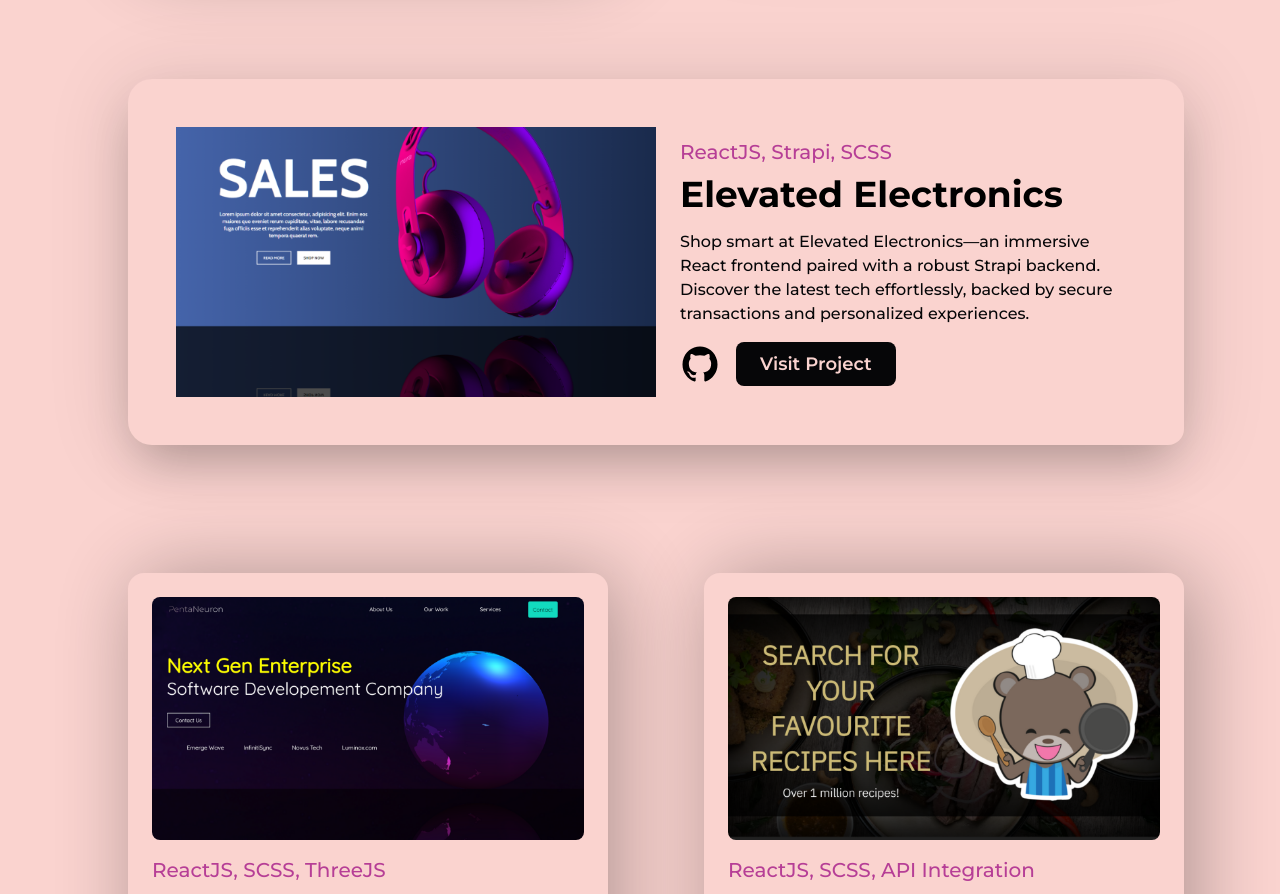
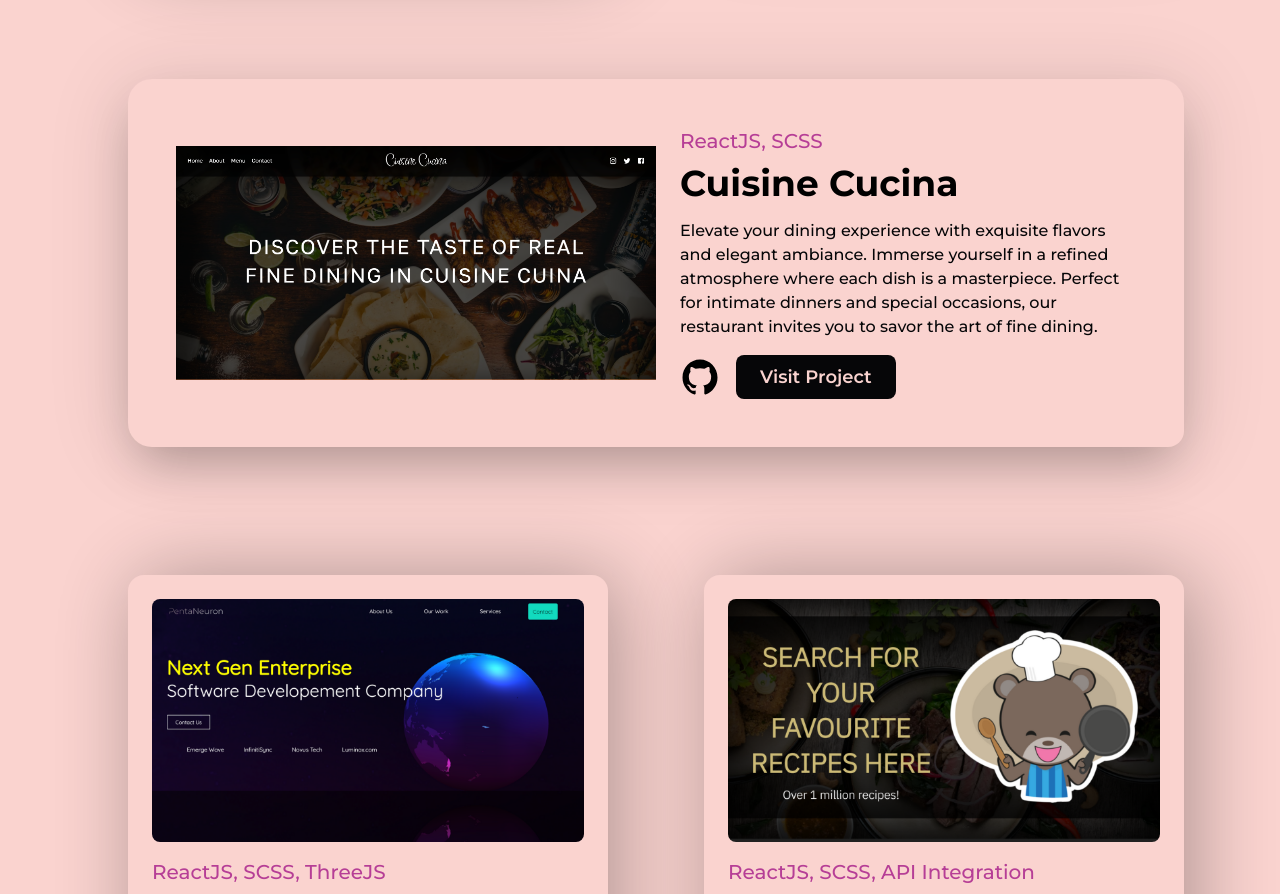
Before and after one commit to Hindol19/portfolio, a Next.js app: page /projects in a window 1280 px wide. Shown: the part 1420-2314 px from the top of the page. Built offline with nearby package versions, Linux system fonts and the light colour scheme.

Commit message:
Changed a Feature Project

```diff
--- a/src/pages/projects.js
+++ b/src/pages/projects.js
@@ -7,7 +7,7 @@ import Layout from "@/components/Layout";
 import AnimatedText from "@/components/AnimatedText";
 import { GithubIcon } from "@/components/Icons";
 import fproject1 from "../../public/images/projects2/admin-panel.png";
-import fproject2 from "../../public/images/projects2/e-commerce.png";
+import fproject2 from "../../public/images/projects2/Cuisine.png";
 import project1 from "../../public/images/projects2/dev-pf.png";
 import project2 from "../../public/images/projects2/music-pf.png";
 import project3 from "../../public/images/projects2/pentaneuron.png";
@@ -166,12 +166,12 @@ const projects = () => {
             </div>
             <div className="col-span-12">
               <FeaturedProject
-                title="Elevated Electronics"
-                summary="Shop smart at Elevated Electronics—an immersive React frontend paired with a robust Strapi backend. Discover the latest tech effortlessly, backed by secure transactions and personalized experiences."
+                title="Cuisine Cucina"
+                summary=" Elevate your dining experience with exquisite flavors and elegant ambiance. Immerse yourself in a refined atmosphere where each dish is a masterpiece. Perfect for intimate dinners and special occasions, our restaurant invites you to savor the art of fine dining."
                 img={fproject2}
-                link="https://ecom-webapp-project-frontend.vercel.app/"
-                github="https://github.com/Hindol19/ecom-webapp-project-frontend"
-                type="ReactJS, Strapi, SCSS"
+                link="https://restaurant-template-indol.vercel.app/"
+                github="https://github.com/Hindol19/restaurant-template"
+                type="ReactJS, SCSS"
               />
             </div>
             <div className="col-span-6 sm:col-span-12">
```
Also changed, not shown: public/images/projects2/Cuisine.png (added).
